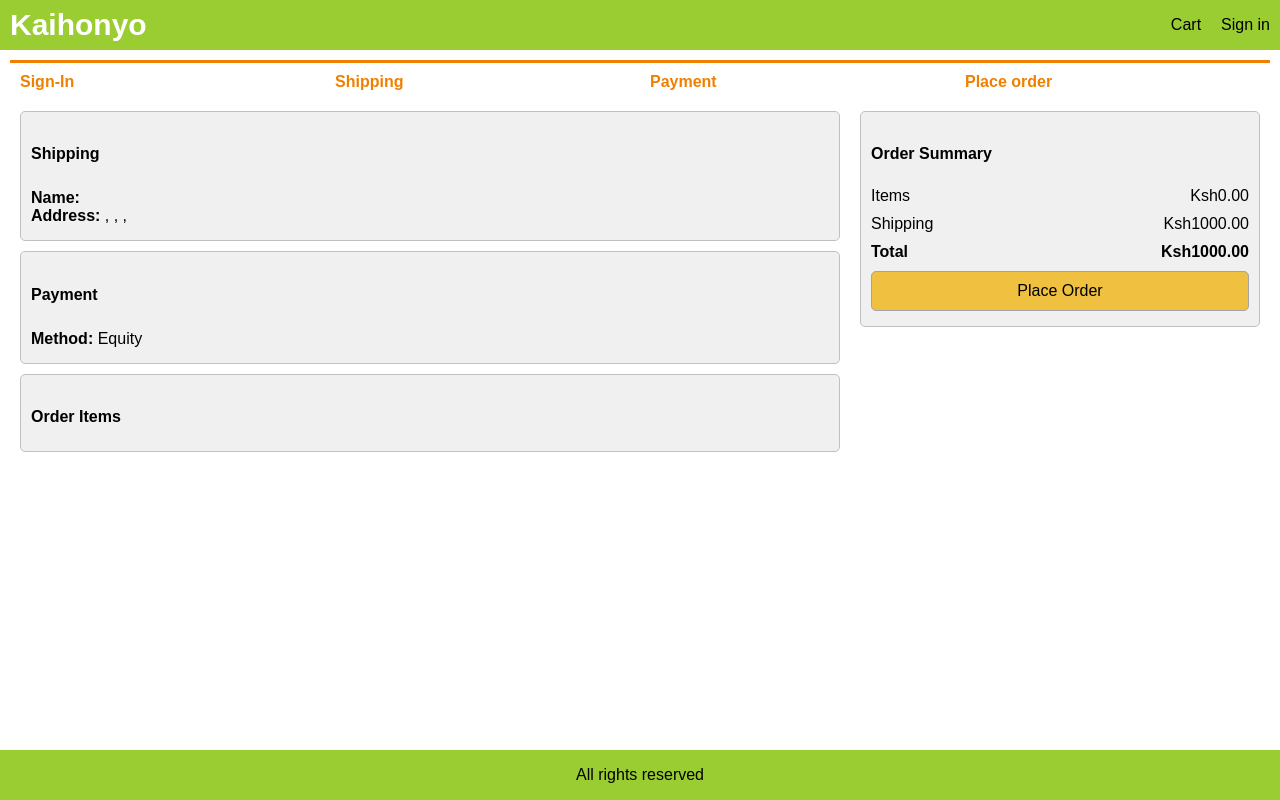
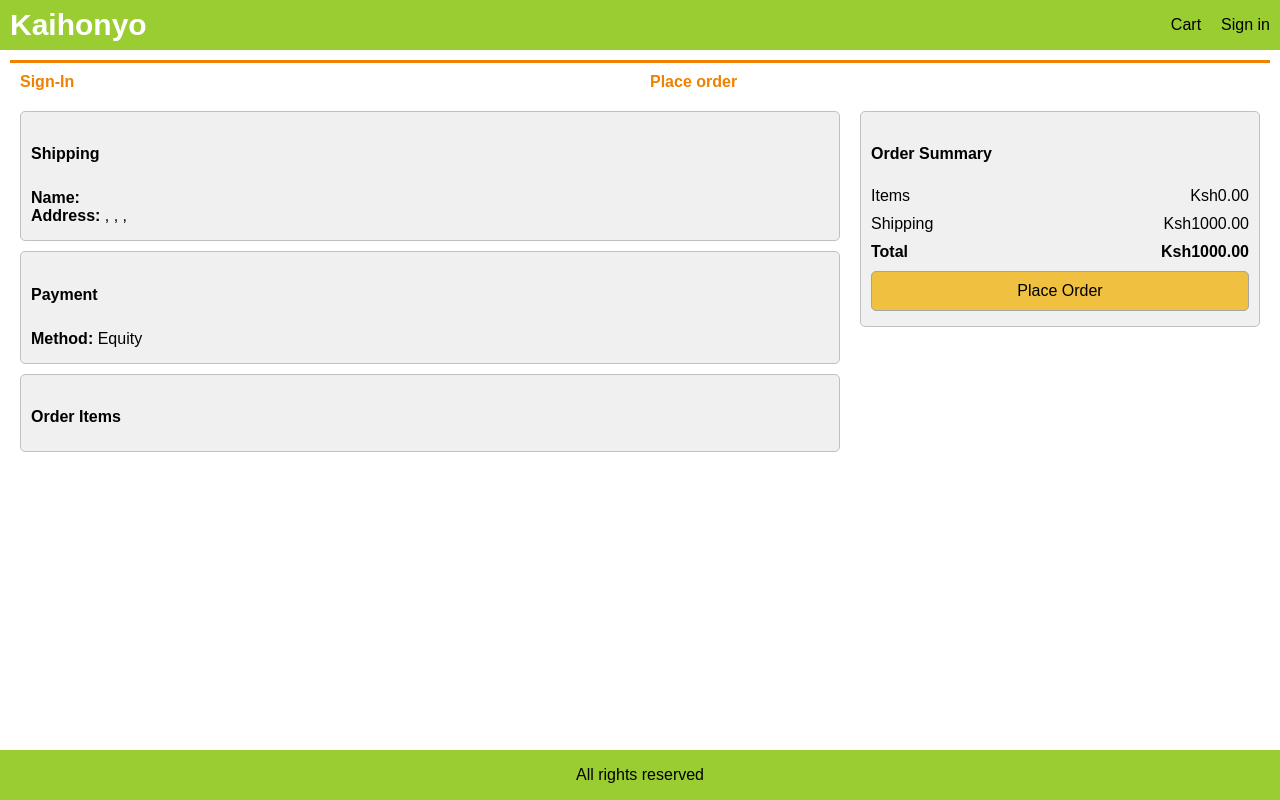
Before and after one commit to Waiganjo891/kaihonyo-app, a React (Create React App) app in the folder Project/frontend/: page /placeorder in a window 1280 px wide. Built offline with nearby package versions, Linux system fonts and the light colour scheme.

Commit message:
change code in github

```diff
--- a/Project/frontend/src/components/CheckoutSteps.js
+++ b/Project/frontend/src/components/CheckoutSteps.js
@@ -3,8 +3,6 @@ import React from "react";
  function CheckoutSteps(props) {
     return <div className="row checkout-steps">
             <div className={props.step1 ? 'active' : ''} >Sign-In </div>
-            <div className={props.step2 ? 'active' : ''} >Shipping </div>
-            <div className={props.step3 ? 'active' : ''} >Payment </div>
             <div className={props.step4 ? 'active' : ''} >Place order </div>
         </div>
 }
```
